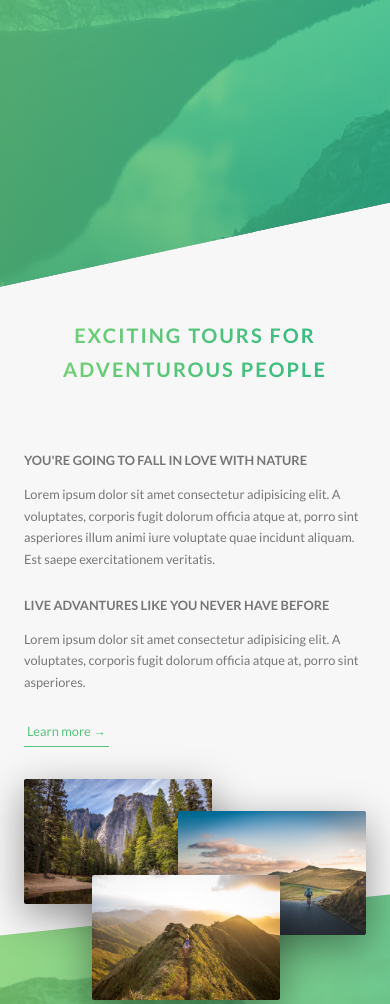
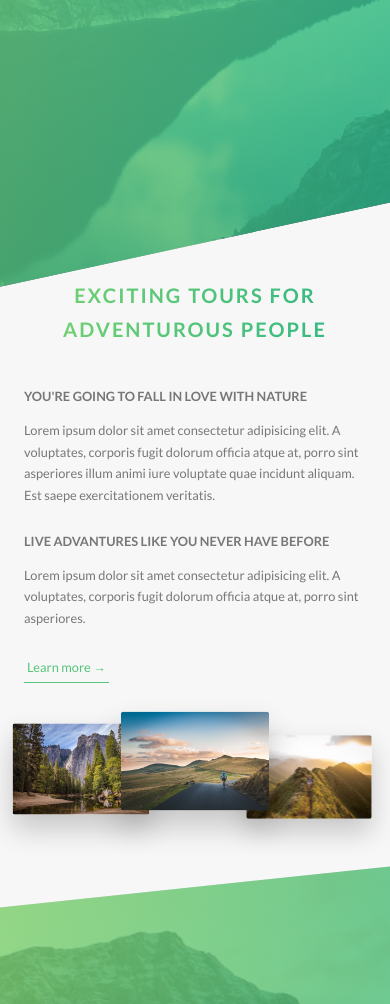
Before and after one commit to devfkc/natours-landing-page, a website: page index.html in a window 390 px wide. Shown: the part 515-1519 px from the top of the page. Drawn offline with Linux system fonts and the light colour scheme.

Commit message:
Responsive _composition component

```diff
--- a/sass/abstracts/_mixins.scss
+++ b/sass/abstracts/_mixins.scss
@@ -20,7 +20,7 @@
 0 - 600px:     Phone
 900 - 900px:    Tablet portrait
 900 - 1200px:   Tablet landscape
-[1200 - 1800] is where normal styles apply
+[1200 - 1800] is where normal styles applys
 1800px + :      Big descktop
 
 Breackpoint argument choices:
--- a/sass/base/_utilities.scss
+++ b/sass/base/_utilities.scss
@@ -1,7 +1,17 @@
 .u-center-text { text-align: center !important; }
 
-.u-margin-bottom-big { margin-bottom: 8rem !important; }
-.u-margin-bottom-medium { margin-bottom: 4rem !important; }
+.u-margin-bottom-big {
+    margin-bottom: 8rem !important;
+    @include respond(tab-port) {
+        margin-bottom: 5rem !important;
+    }
+}
+.u-margin-bottom-medium {
+    margin-bottom: 4rem !important;
+    @include respond(tab-port) {
+        margin-bottom: 3rem !important;
+    }
+}
 .u-margin-bottom-small { margin-bottom: 1.5rem !important; }
 
 .u-margin-top-huge {margin-top: 10rem !important;}
--- a/sass/components/_composition.scss
+++ b/sass/components/_composition.scss
@@ -10,19 +10,43 @@
         transition: all .2s;
         outline-offset: 2rem;
 
+        @include respond(tab-port) {
+            float: left;
+            position: relative;
+            width: 33.3333333%;
+            box-shadow: 0 1.5rem 3rem rgba($color-black, .2);
+        }
+
         &--p1 {
             left: 0;
             top: -2rem;
+
+            @include respond(tab-port){
+                top: 0;
+                transform: scale(1.2);
+            }
         }
 
         &--p2 {
             right: 0;
             top: 2rem;
+
+            @include respond(tab-port){
+                top: -1rem;
+                transform: scale(1.3);
+                z-index: 100;
+            }
         }
 
         &--p3 {
             left: 20%;
             top: 10rem;
+
+            @include respond(tab-port){
+                top: 1rem;
+                left: 0;
+                transform: scale(1.1);
+            }
         }
 
         &:hover {
--- a/sass/layout/_footer.scss
+++ b/sass/layout/_footer.scss
@@ -11,6 +11,10 @@
     &__logo-box {
         text-align: center;
         margin-bottom: 8rem;
+
+        @include respond(tab-port) {
+            margin-bottom: 6rem;
+        }
     }
 
     &__logo {
--- a/sass/pages/_home.scss
+++ b/sass/pages/_home.scss
@@ -2,6 +2,10 @@
     background-color: $color-grey-light-1;
     padding: 25rem 0;
     margin-top: -20vh;
+
+    @include respond(tab-port){
+        padding: 20rem 0;
+    }
 }
 
 .section-features {
@@ -18,17 +22,29 @@
     & > * {
         transform: skewY(6deg);
     }
+
+    @include respond(tab-port){
+        padding: 15rem 0;
+    }
 }
 
 .section-tours {
     background-color: $color-grey-light-1;
     padding: 25rem 0 50rem 0;
     margin-top: -10rem;
+
+    @include respond(tab-port){
+        padding: 20rem 0 45rem 0;
+    }
 }
 
 .section-stories {
     position: relative;
     padding: 15rem 0;
+
+    @include respond(tab-port){
+        padding: 10rem 0;
+    }
 }
 
 .section-book {
```
Also changed, not shown: css/style.css.
